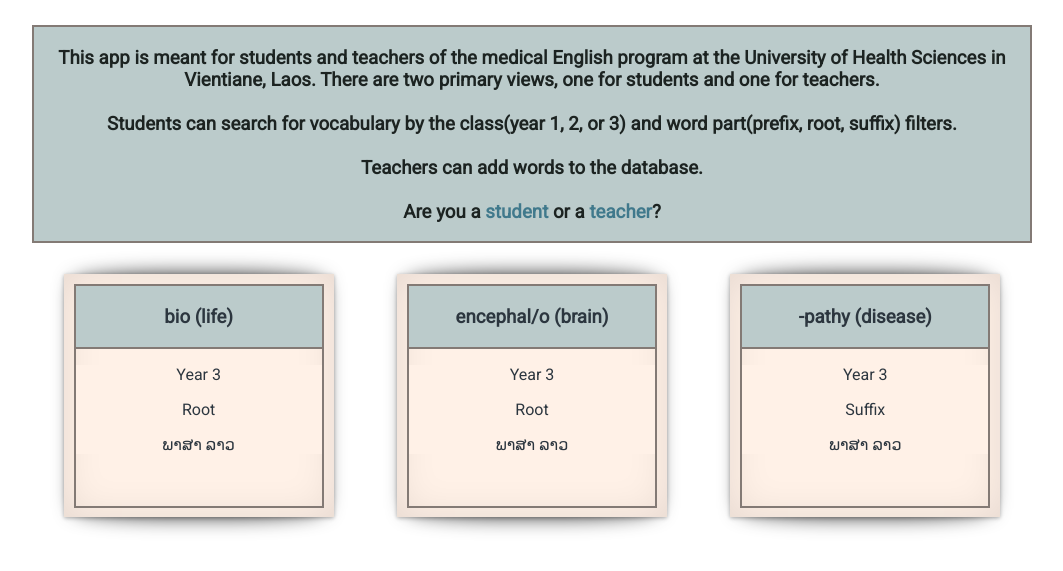
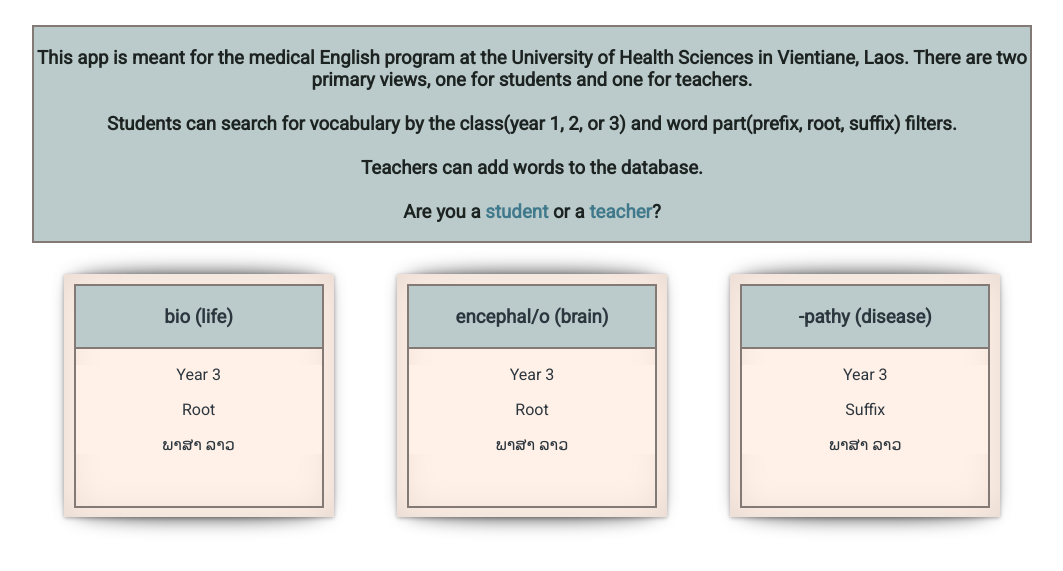
Before and after one commit to BriNew/uhs-vocab, a website: page public/index.html in a window 1280 px wide. Shown: the part 143-714 px from the top of the page, without its empty margins (108-1171 px from the left). Drawn offline with nearby package versions, Linux system fonts and the light colour scheme.

Commit message:
edited landing page text

```diff
--- a/public/index.html
+++ b/public/index.html
@@ -100,7 +100,7 @@
       <div class="instructions_container">
         <div class="select_container" id="select_container">
 
-          <h3 id="user_select">This app is meant for students and teachers of the medical English program at the University of Health Sciences in Vientiane, Laos. There are two primary views, one for students and one for teachers.
+          <h3 id="user_select">This app is meant for the medical English program at the University of Health Sciences in Vientiane, Laos. There are two primary views, one for students and one for teachers.
           <br>
           <br>
           Students can search for vocabulary by the class(year 1, 2, or 3) and word part(prefix, root, suffix) filters.
```
